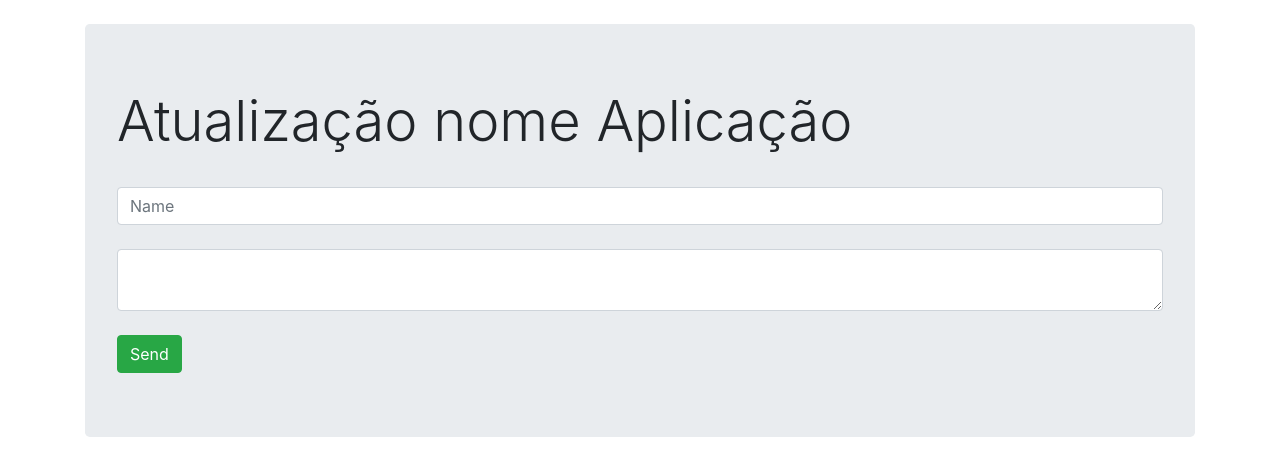
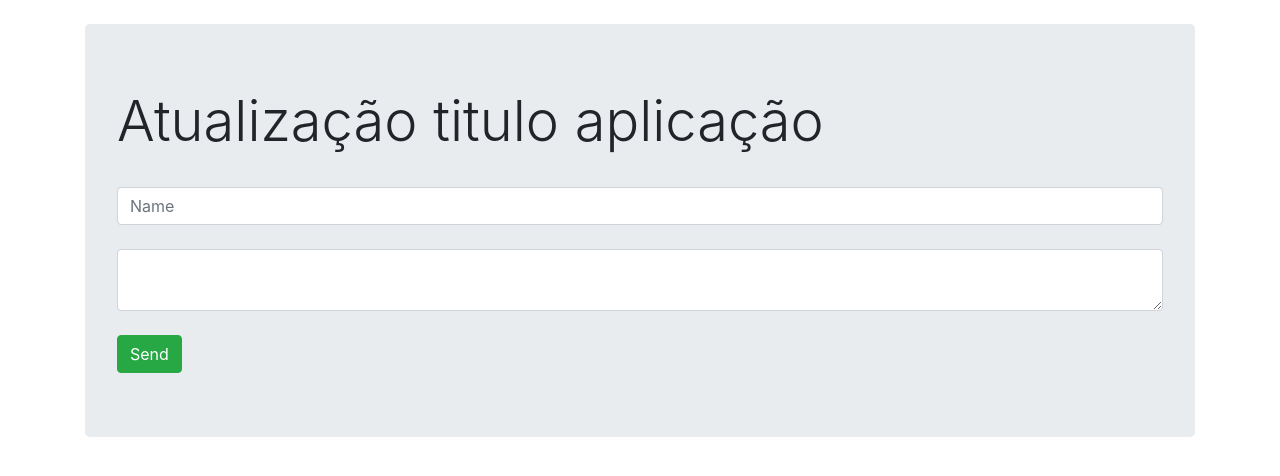
Before and after one commit to estevaotl/aplicacao-docker, a website: page src/index.html in a window 1280 px wide. Drawn offline with nearby package versions, Linux system fonts and the light colour scheme; no server answers.

Commit message:
atualização do nome da aplicação para testar pipeline

```diff
--- a/src/index.html
+++ b/src/index.html
@@ -10,7 +10,7 @@
     <div class="container">
         <br>
         <div class="jumbotron">
-            <h1 class="display-4">Atualização nome Aplicação</h1>
+            <h1 class="display-4">Atualização titulo aplicação</h1>
             <br>
             <input id = "name" class="form-control" placeholder="Name">
             <br>
```
